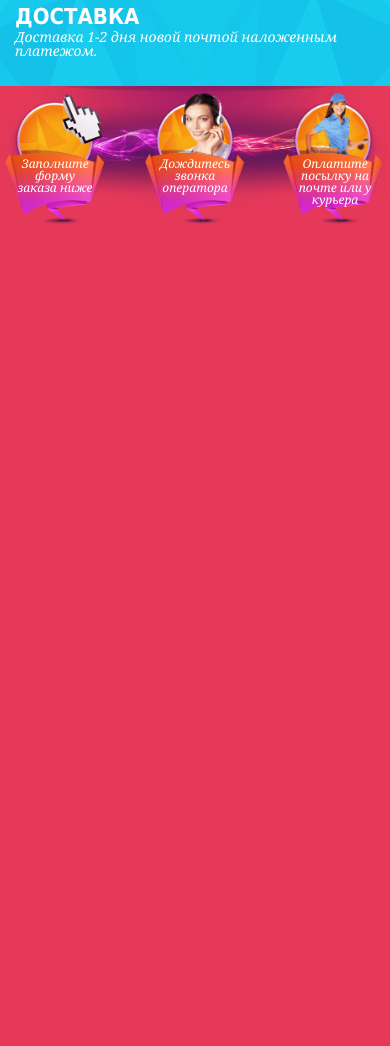
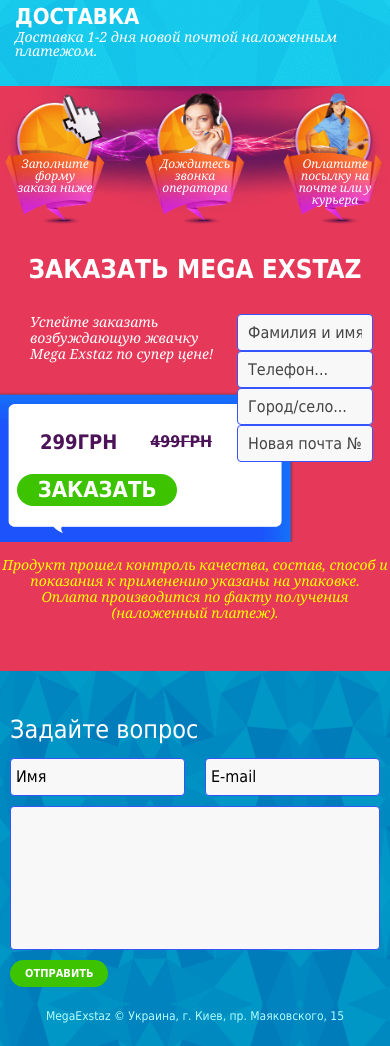
Before and after one commit to 0v3nb1rd/landing, a website: page app/index.html in a window 390 px wide. Shown: the part 6454-7500 px from the top of the page. Before the commit the page ends 6710 px from the top, so only its background shows below. Drawn offline with Linux system fonts and the light colour scheme.

Commit message:
add order section and footer responsive

```diff
--- a/app/index.html
+++ b/app/index.html
@@ -271,7 +271,7 @@
 				</ul>
 			</section>
 
-		<!--	<section class="order container">
+			<section class="order container">
 				<h2 class="order__title">Заказать mega exstaz</h2>
 					<div class="order__wrapper row">
 						<div class="col order__info">
@@ -284,19 +284,19 @@
 						<form class="col order__form form">
 							<div class="form__item form__item--name">
 								<label for="name">Фамилия и имя*</label>
-								<input id="name" type="text">
+								<input class="placeholder-hide" id="name" type="text" placeholder="Фамилия и имя...">
 							</div>
 							<div class="form__item form__item--phone">
 								<label for="phone">Телефон*</label>
-								<input id="phone" type="number">
+								<input class="placeholder-hide" id="phone" type="number" placeholder="Телефон...">
 							</div>
 							<div class="form__item form__item--city">
 								<label for="city">Город/село*</label>
-								<input id="city" type="text">
+								<input class="placeholder-hide" id="city" type="text" placeholder="Город/село...">
 							</div>
 							<div class="form__item form__item--postnum">
 								<label for="postnum">Cклад "Новой почты"</label>
-								<input id="postnum" type="text">
+								<input class="placeholder-hide" id="postnum" type="text" placeholder="Новая почта №">
 							</div>
 
 							<button type="submit" class="btn form__btn">Заказать</button>
@@ -315,11 +315,11 @@
 						получения (наложенный платеж).
 					</p>
 				</div>
-			</section> -->
+			</section>
 
 		</main>
 
-		<!-- <footer class="footer">
+		<footer class="footer">
 			<div class="container">
 				<div class="footer__wrapper">
 					<h2>Задайте вопрос</h2>
@@ -344,7 +344,7 @@
 					</div>
 				</div>
 			</div>
-		</footer> -->
+		</footer>
 
 		<script src="js/app.min.js"></script>
   </body>
--- a/app/scss/_footer.scss
+++ b/app/scss/_footer.scss
@@ -3,7 +3,7 @@
   padding-bottom: 20px;
   background: url(../images/dest/bg_dn.png);
   &__wrapper {
-    width: 430px;
+    max-width: 430px;
     margin: 0 auto;
   }
   h2 {
--- a/app/scss/main/_form.scss
+++ b/app/scss/main/_form.scss
@@ -10,6 +10,19 @@
       font-size: 18px;
       line-height: 35px;
     }
+    .placeholder-hide::-webkit-input-placeholder {
+      color: transparent;
+    }
+    .placeholder-hide::-moz-placeholder {
+      color: transparent;
+    }
+    .placeholder-hide:-moz-placeholder {
+      color: transparent;
+    }
+    .placeholder-hide:-ms-input-placeholder {
+      color: transparent;
+    }
+
     input[type="text"],
     input[type="number"] {
       width: 250px;
@@ -29,3 +42,67 @@
     background-color: $textaccent;
   }
 }
+
+@media (max-width: 991.98px) {
+  .form {
+    margin: 0;
+    margin-top: 10px;
+    margin-right: 10px;
+    &__item {
+      label {
+        display: none;
+      }
+      input[type="text"],
+      input[type="number"] {
+        width: 100%;
+      }
+      .placeholder-hide::-webkit-input-placeholder {
+        color: inherit;
+      }
+      .placeholder-hide::-moz-placeholder {
+        color: inherit;
+      }
+      .placeholder-hide:-moz-placeholder {
+        color: inherit;
+      }
+      .placeholder-hide:-ms-input-placeholder {
+        color: inherit;
+      }
+    }
+    &__btn {
+      margin-top: 20px;
+      margin-left: 0;
+      height: auto;
+      width: 160px;
+      font-size: 24px;
+      line-height: 24px;
+      padding-top: 5px;
+      padding-bottom: 5px;
+    }
+  }
+}
+
+@media (max-width: 767.98px) {
+  .form {
+    position: relative;
+    margin-top: 12px;
+    margin-right: 7px;
+    &__btn {
+      position: absolute;
+      top: 52%;
+      right: 102%;
+      margin: 0;
+      font-size: 22px;
+      line-height: 22px;
+    }
+  }
+}
+
+@media (max-width: 575.98px) {
+  .form {
+    &__btn {
+      top: 70%;
+      left: -210px;
+    }
+  }
+}
--- a/app/scss/main/_order.scss
+++ b/app/scss/main/_order.scss
@@ -12,6 +12,7 @@
     height: 440px;
     // width: 1012px;
     background: url(../../images/dest/form.png) no-repeat center 0px;
+    background-size: contain;
   }
   &__info {
     display: flex;
@@ -81,3 +82,149 @@
     }
   }
 }
+
+@media (max-width: 1199.98px) {
+  .order {
+    padding: 0;
+    &__title {
+      font-size: 47px;
+      line-height: 47px;
+    }
+    &__price {
+      padding-top: 40px;
+      padding-right: 10px;
+    }
+    &__info {
+      margin-right: 0;
+    }
+  }
+}
+
+@media (max-width: 991.98px) {
+  .order {
+    &__title {
+      font-size: 42px;
+      line-height: 42px;
+    }
+    &__text {
+      width: auto;
+    }
+    &__info {
+      margin: 0;
+    }
+    &__wrapper {
+      height: 330px;
+      padding-top: 30px;
+    }
+    &__price {
+      padding-right: 0;
+      padding-top: 17px;
+    }
+    &__newprice {
+      width: 110px;
+      margin-right: 25px;
+      font-size: 27px;
+      line-height: 30px;
+    }
+    &__oldprice {
+      width: 100px;
+      font-size: 24px;
+      line-height: 24px;
+    }
+    &__list {
+      li {
+        width: 130px;
+        font-size: 14px;
+        line-height: 16px;
+      }
+    }
+    &__footer {
+      margin-top: 15px;
+      font-size: 14px;
+      line-height: 16px;
+    }
+  }
+}
+
+@media (max-width: 767.98px) {
+  .order {
+    &__title {
+      font-size: 36px;
+      line-height: 36px;
+    }
+    &__text {
+      margin-left: 70px;
+      margin-bottom: 30px;
+      font-size: 14px;
+      line-height: 16px;
+    }
+    &__price {
+      padding-top: 7px;
+      margin-left: 70px;
+    }
+    &__newprice {
+      width: auto;
+      margin-right: 25px;
+      font-size: 18px;
+      line-height: 18px;
+    }
+    &__oldprice {
+      width: auto;
+      margin-top: 2px;
+      margin-right: 5px;
+      margin-left: 8px;
+      font-size: 15px;
+      line-height: 15px;
+    }
+    &__wrapper {
+      height: 250px;
+      padding-top: 20px;
+    }
+    &__list {
+      li {
+        width: 90px;
+        font-size: 12px;
+        line-height: 12px;
+      }
+    }
+  }
+}
+
+@media (max-width: 575.98px) {
+  .order {
+    &__title {
+      font-size: 26px;
+      line-height: 26px;
+    }
+    &__text {
+      height: 48px;
+      margin-left: 20px;
+      margin-top: 12px;
+    }
+    &__wrapper {
+      width: 100%;
+      // max-width: 420px;
+      margin: 0 auto;
+      padding-top: 10px;
+      background-size: cover;
+      background-position: -280px 85px;
+      // background-size: 600px;
+    }
+    &__price {
+      color: $textaccent;
+      padding-top: 40px;
+      margin-left: 30px;
+    }
+    &__newprice {
+      font-size: 20px;
+      line-height: 20px;
+    }
+    &__oldprice {
+      font-size: 16px;
+      line-height: 16px;
+    }
+    &__list {
+      display: none;
+    }
+  }
+}
```
Also changed, not shown: app/css/app.min.css.
